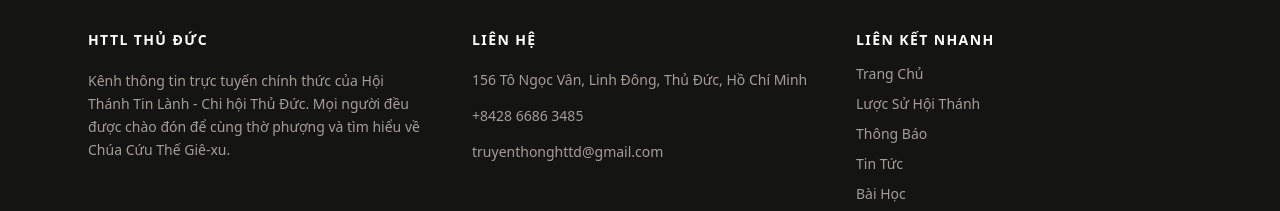
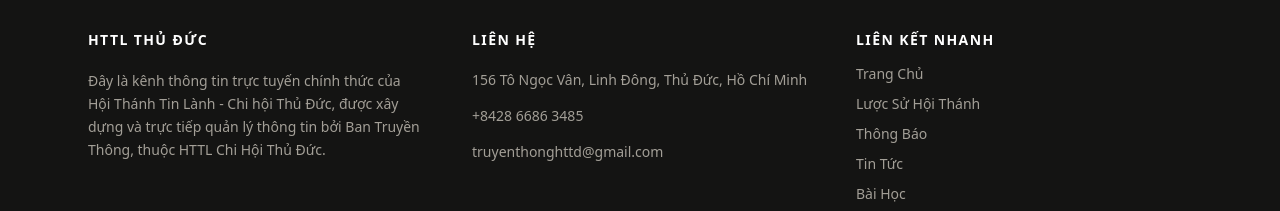
Before and after one commit to tatthien/httltd, a Next.js app: page / in a window 1280 px wide. Shown: the part 2133-2344 px from the top of the page. Built offline with nearby package versions, Linux system fonts and the light colour scheme.

Commit message:
style: update footer description copy

```diff
--- a/src/components/Footer.tsx
+++ b/src/components/Footer.tsx
@@ -10,7 +10,7 @@ export default function Footer() {
           <div className="flex flex-col gap-4">
             <h4 className="text-sm font-bold uppercase tracking-widest text-white mb-1">HTTL Thủ Đức</h4>
             <p className="max-w-md text-sm text-[#a39f97] leading-relaxed">
-              Kênh thông tin trực tuyến chính thức của Hội Thánh Tin Lành - Chi hội Thủ Đức. Mọi người đều được chào đón để cùng thờ phượng và tìm hiểu về Chúa Cứu Thế Giê-xu.
+              Đây là kênh thông tin trực tuyến chính thức của Hội Thánh Tin Lành - Chi hội Thủ Đức, được xây dựng và trực tiếp quản lý thông tin bởi Ban Truyền Thông, thuộc HTTL Chi Hội Thủ Đức.
             </p>
           </div>
 
```
